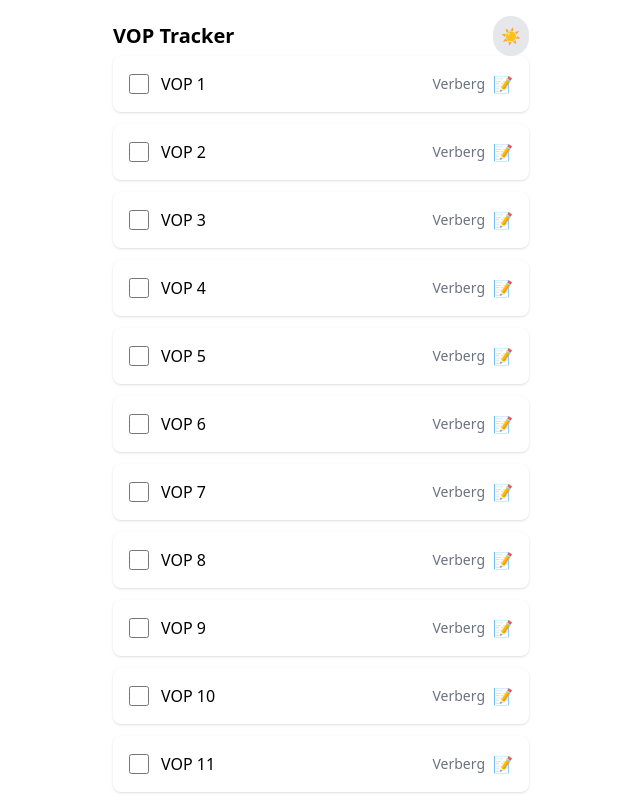
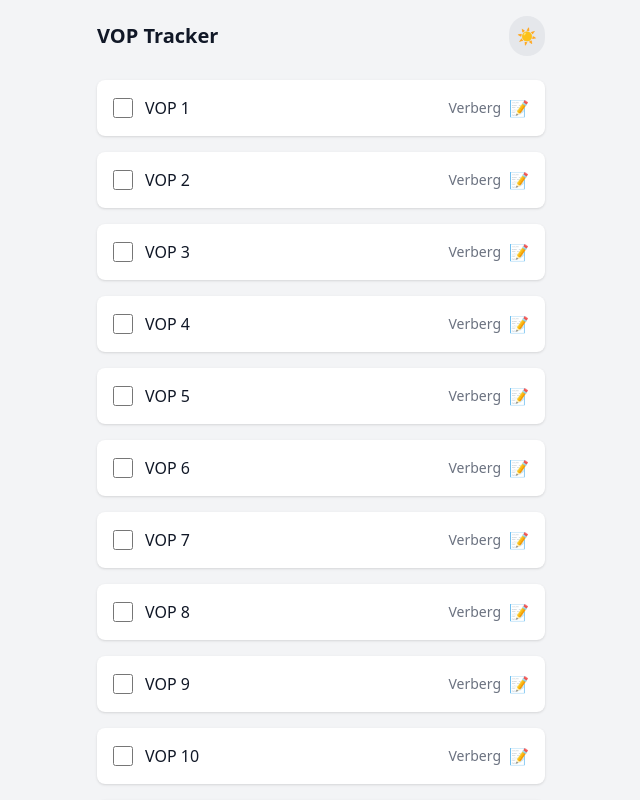
Before and after one commit to Brandjuh/brandjuh.github.io, a React (Vite) app: page / in a window 1280 px wide. Shown: the top 800 px of the page, without its empty margins (319-959 px from the left). Built offline with nearby package versions, Linux system fonts and the light colour scheme.

Commit message:
Update App.tsx

```diff
--- a/src/App.tsx
+++ b/src/App.tsx
@@ -1,5 +1,4 @@
-// src/App.tsx
-import React, { useState, useEffect } from 'react';
+import React, { useEffect } from 'react';
 import Header from './components/Header';
 import Footer from './components/Footer';
 import VopItem from './components/VopItem';
@@ -9,39 +8,56 @@ interface Vop { id: number; done: boolean; hidden: boolean; note: string; }
 
 const App: React.FC = () => {
   const [vops, setVops] = useLocalStorage<Vop[]>(
-    'vops', Array.from({ length: 14 }, (_, i) => ({ id: i+1, done:false, hidden:false, note:'' }))
+    'vops',
+    Array.from({ length: 14 }, (_, i) => ({ id: i+1, done: false, hidden: false, note: '' }))
   );
   const [darkMode, setDarkMode] = useLocalStorage<boolean>('darkMode', false);
 
-  const toggleDone = (id:number) => setVops(vops.map(v=>v.id===id?{...v,done:!v.done}:v));
-  const toggleHidden = (id:number) => setVops(vops.map(v=>v.id===id?{...v,hidden:!v.hidden}:v));
-  const resetAll = () => setVops(vops.map(v=>({ ...v, done:false, hidden:false, note:'' })));
+  const toggleDone = (id: number) =>
+    setVops(vops.map(v => v.id === id ? { ...v, done: !v.done } : v));
+  const toggleHidden = (id: number) =>
+    setVops(vops.map(v => v.id === id ? { ...v, hidden: !v.hidden } : v));
+  const resetAll = () =>
+    setVops(vops.map(v => ({ ...v, done: false, hidden: false, note: '' })));
 
   useEffect(() => {
     document.documentElement.classList.toggle('dark', darkMode);
   }, [darkMode]);
 
-  const visible = vops.filter(v=>!v.hidden);
-  const hidden = vops.filter(v=>v.hidden);
+  const visible = vops.filter(v => !v.hidden);
+  const hidden = vops.filter(v => v.hidden);
 
   return (
-    <div className="max-w-md mx-auto p-4">
+    <div className="min-h-screen bg-gray-100 dark:bg-gray-900 text-gray-900 dark:text-gray-100 p-4">
+      {/* Centreer de app en beperk de breedte */}
+      <div className="max-w-md mx-auto">
         <Header darkMode={darkMode} setDarkMode={setDarkMode} />
 
-      <div className="space-y-3">
+        {/* VOP-kaarten */}
+        <div className="space-y-4 mt-6">
           {visible.map(v => (
-          <VopItem key={v.id} vop={v}
-            onToggleDone={()=>toggleDone(v.id)}
-            onToggleHidden={()=>toggleHidden(v.id)} />
+            <VopItem
+              key={v.id}
+              vop={v}
+              onToggleDone={() => toggleDone(v.id)}
+              onToggleHidden={() => toggleHidden(v.id)}
+            />
           ))}
-        {hidden.length>0 && (
-          <details className="mt-4">
-            <summary className="text-gray-500 cursor-pointer">Verborgen VOPs ({hidden.length})</summary>
-            <div className="space-y-3 mt-2">
+
+          {/* Verborgen VOPs inklapbaar */}
+          {hidden.length > 0 && (
+            <details className="mt-4 bg-gray-200 dark:bg-gray-800 p-3 rounded-lg">
+              <summary className="font-medium text-gray-700 dark:text-gray-300 cursor-pointer">
+                Verborgen VOPs ({hidden.length})
+              </summary>
+              <div className="mt-3 space-y-4">
                 {hidden.map(v => (
-                <VopItem key={v.id} vop={v}
-                  onToggleDone={()=>toggleDone(v.id)}
-                  onToggleHidden={()=>toggleHidden(v.id)} />
+                  <VopItem
+                    key={v.id}
+                    vop={v}
+                    onToggleDone={() => toggleDone(v.id)}
+                    onToggleHidden={() => toggleHidden(v.id)}
+                  />
                 ))}
               </div>
             </details>
@@ -50,6 +66,7 @@ const App: React.FC = () => {
 
         <Footer onReset={resetAll} />
       </div>
+    </div>
   );
 };
 
```
Lines whose indentation alone changed are shown as unchanged.
